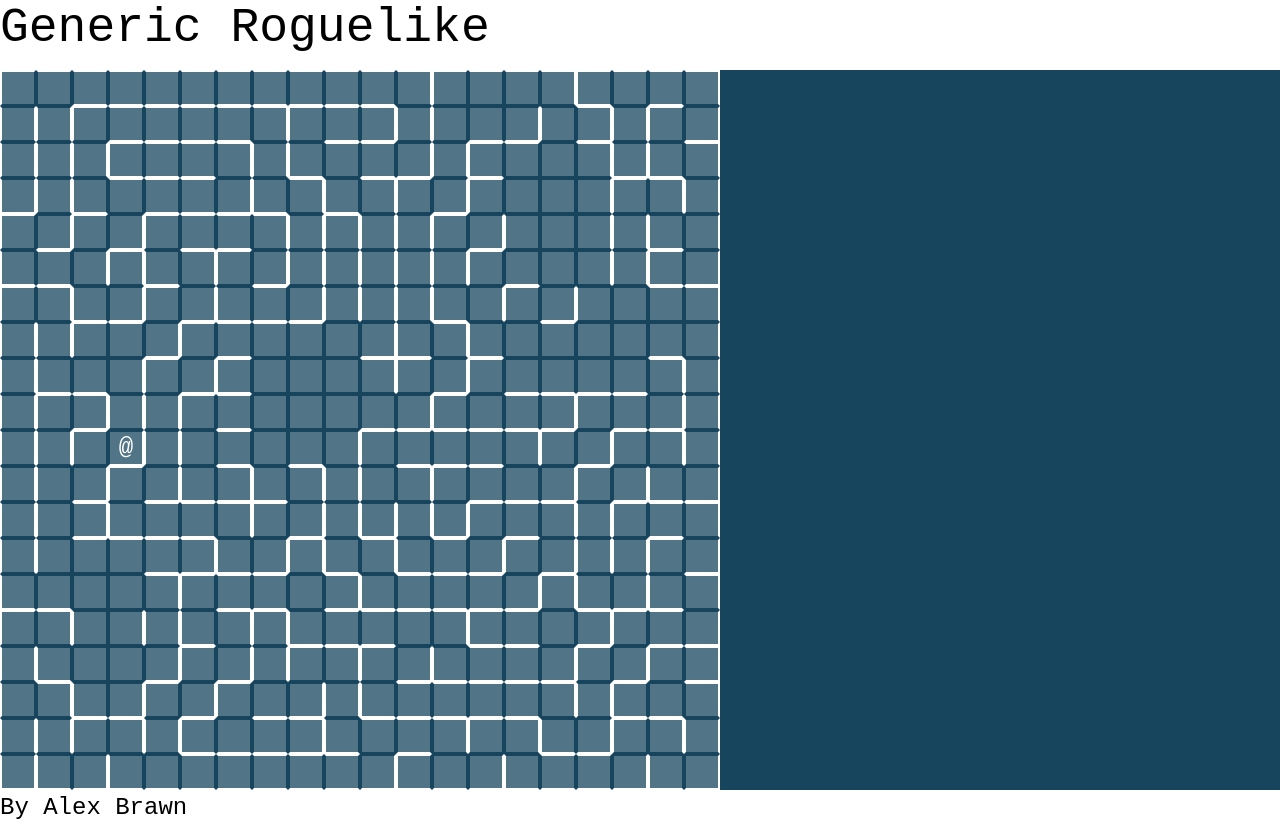
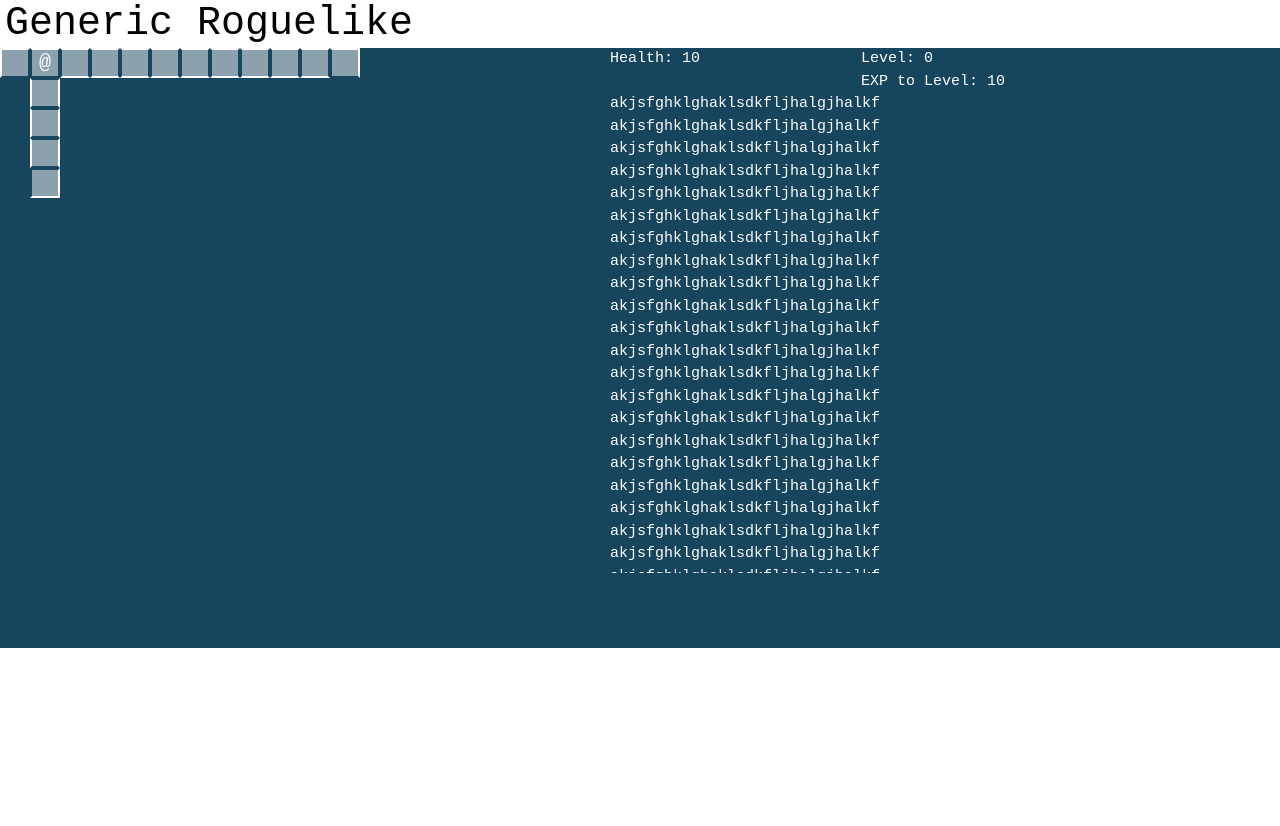
Before and after one commit to otherfireangel/roguelike, a plain HTML site: page index.html in a window 1280 px wide. After the commit the page ends 800 px from the top, so only its background shows below. Drawn offline with nearby package versions, Linux system fonts and the light colour scheme.

Commit message:
add player stats, items, visibility algorithm

```diff
--- a/index.html
+++ b/index.html
@@ -11,7 +11,50 @@
       <h1>Generic Roguelike</h1>
     </div>
     <div class="container-fluid" id="game-area">
-      <div id="game-map">
+      <div class="row">
+        <div id="game-map">
+        </div>
+        <div class="column" id="sidebar">
+          <div id="hud">
+            <div class="stat">
+              <p>Health:<span id="health"></span></p>
+            </div>
+            <div class="stat">
+              <p>Level:<span id="level"></span></p>
+              <p>EXP to Level:<span id="to-level"></span></p>
+            </div>
+          </div>
+          <div id="log">
+            <p>akjsfghklghaklsdkfljhalgjhalkf</p>
+            <p>akjsfghklghaklsdkfljhalgjhalkf</p>
+            <p>akjsfghklghaklsdkfljhalgjhalkf</p>
+            <p>akjsfghklghaklsdkfljhalgjhalkf</p>
+            <p>akjsfghklghaklsdkfljhalgjhalkf</p>
+            <p>akjsfghklghaklsdkfljhalgjhalkf</p>
+            <p>akjsfghklghaklsdkfljhalgjhalkf</p>
+            <p>akjsfghklghaklsdkfljhalgjhalkf</p>
+            <p>akjsfghklghaklsdkfljhalgjhalkf</p>
+            <p>akjsfghklghaklsdkfljhalgjhalkf</p>
+            <p>akjsfghklghaklsdkfljhalgjhalkf</p>
+            <p>akjsfghklghaklsdkfljhalgjhalkf</p>
+            <p>akjsfghklghaklsdkfljhalgjhalkf</p>
+            <p>akjsfghklghaklsdkfljhalgjhalkf</p>
+            <p>akjsfghklghaklsdkfljhalgjhalkf</p>
+            <p>akjsfghklghaklsdkfljhalgjhalkf</p>
+            <p>akjsfghklghaklsdkfljhalgjhalkf</p>
+            <p>akjsfghklghaklsdkfljhalgjhalkf</p>
+            <p>akjsfghklghaklsdkfljhalgjhalkf</p>
+            <p>akjsfghklghaklsdkfljhalgjhalkf</p>
+            <p>akjsfghklghaklsdkfljhalgjhalkf</p>
+            <p>akjsfghklghaklsdkfljhalgjhalkf</p>
+            <p>akjsfghklghaklsdkfljhalgjhalkf</p>
+            <p>akjsfghklghaklsdkfljhalgjhalkf</p>
+            <p>akjsfghklghaklsdkfljhalgjhalkf</p>
+            <p>akjsfghklghaklsdkfljhalgjhalkf</p>
+            <p>akjsfghklghaklsdkfljhalgjhalkf</p>
+            <p>akjsfghklghaklsdkfljhalgjhalkf</p>
+          </div>
+        </div>
       </div>
     </div>
     <div id="footer">
--- a/resources/css/style.css
+++ b/resources/css/style.css
@@ -1,5 +1,5 @@
 html{
-  font-size: 24px;
+  font-size: 20px;
 }
 
 body{
@@ -10,10 +10,20 @@ body{
 h1{
   font-size: 2rem;
   color: black;
+  margin-left: .25rem;
+  margin-bottom: 0;
 }
 
 span{
   color: black;
+}
+
+p{
+  margin-bottom: 0;
+}
+
+span {
+  color: white;
 }
 
 #game-area{
@@ -22,13 +32,41 @@ span{
 
 #game-map{
   text-align: center;
+  margin-left: 0px;
+  display: inline;
 }
 
-.row{
+#sidebar {
+  background-color: transparent;
+  border: none;
+  width: 40%;
+  height: auto;
+  text-align: left;
+  display: inline;
+  padding-left: .5rem;
+  font-size: .75rem;
 }
 
-.column{
-  background-color: rgba(255,255,255,0.25);
+#hud {
+  display: flex;
+}
+
+#log {
+  height: 480px;
+  overflow-y: scroll;
+}
+
+.container-fluid {
+  padding: 0;
+}
+
+.row {
+  margin-right: 0;
+  margin-left: 0;
+}
+
+.column {
+  background-color: rgba(255,255,255,.5);
   border-top: 2px solid #16455D;
   border-bottom: 2px solid #16455D;
   border-left: 2px solid #16455D;
@@ -40,3 +78,12 @@ span{
   align-items: center;
   justify-content: center;
 }
+
+.tile {
+  color: #16455D;
+  background-color: #16455D;
+}
+
+.stat {
+  width: 50%;
+}
--- a/resources/javascript/main.js
+++ b/resources/javascript/main.js
@@ -1,52 +1,179 @@
 $(document).ready(function() {
+  const LV_EXP = {
+    1: 10,
+    2: 30,
+    3: 60,
+    4: 100,
+    5: 150
+  };
   var rows = 20;
   var cols = 20;
-  maze = makeMaze(rows, cols);
-  boardSetup(rows, cols, maze);
+  var init_hp = 10;
+  var init_exp = 0;
+  var you = initChar(init_hp, init_exp, LV_EXP);
+  var maze = makeMaze(rows, cols);
+  you.loc = boardSetup(rows, cols, maze);
   $("#game-map").one("click", function (){
     $(document).on("keyup", function(event){
       var key = event.which;
-      var colNum = $(".char").attr("class").match(/[0-9]+/g)[0];
-      var rowNum = $(".char").parent().attr("id").match(/[0-9]+/g)[0];
-      move(rows, cols, maze, key, rowNum, colNum);
+      you.loc = move(rows, cols, maze, key, you.loc);
+      reveal(you.loc[0], you.loc[1], maze);
+      if(maze[you.loc[0]][you.loc[1]].material == "potion") {
+        you.hp += Math.floor(Math.random() * 4) + 1;
+        statUpdate(you, LV_EXP);
+      }
+      if(maze[you.loc[0]][you.loc[1]].material == "spike") {
+        you.hp -= Math.floor(Math.random() * 3) + 1;
+        statUpdate(you, LV_EXP);
+      }
     });
   });
 });
+
+//Makes the character object and gives it starting HP and EXP
+function initChar(init_hp, init_exp, LV_EXP) {
+  var char = {
+    hp: init_hp,
+    exp: init_exp,
+    lv: 0,
+    loc: [],
+    dmg: 5
+  };
+  statUpdate(char, LV_EXP);
+  return char;
+}
+
+//Updates the stats of the character based on what just happened
+function statUpdate(char, LV_EXP) {
+  $("#health").text(" " + char.hp);
+  $("#level").text(" " + char.lv);
+  $("#to-level").text(" " + (LV_EXP[char.lv + 1] - char.exp));
+}
 
 //makes rows and columns of empty divs and sets the border of the divs to match the walls
 function boardSetup(rows, cols, maze) {
   for (var i = 0; i < rows; i++){
     $("#game-map").append("<div class='row' id='row" + i + "'></div>");
     for (var j = 0; j < cols; j++){
-      $("#row" + i).append("<div class='column col" + j + "'></div>")
-      if(maze[i][j].northWall){
-        $("#row" + i + " .col" + j).css("border-top", "2px solid white");
-      }
-      if(maze[i][j].southWall){
-        $("#row" + i + " .col" + j).css("border-bottom", "2px solid white");
-      }
-      if(maze[i][j].eastWall){
-        $("#row" + i + " .col" + j).css("border-right", "2px solid white");
-      }
-      if(maze[i][j].westWall){
-        $("#row" + i + " .col" + j).css("border-left", "2px solid white");
-      }
+      $("#row" + i).append("<div class='tile column col" + j + "'></div>")
     }
+  }
+  //puts spikes in 10 random divs
+  for(var a = 0; a < 10; a++) {
+    x2 = Math.floor(Math.random() * cols);
+    y2 = Math.floor(Math.random() * rows);
+    while(maze[y2][x2].material != "floor"){
+      x2 = Math.floor(Math.random() * cols);
+      y2 = Math.floor(Math.random() * rows);
+    }
+    $("#row" + y2 + " .col" + x2).text("M");
+    maze[y2][x2].material = "spike";
+  }
+  //puts potions in 10 random divs
+  for(var b = 0; b < 10; b++) {
+    x3 = Math.floor(Math.random() * cols);
+    y3 = Math.floor(Math.random() * rows);
+    while(maze[y3][x3].material != "floor"){
+      x3 = Math.floor(Math.random() * cols);
+      y3 = Math.floor(Math.random() * rows);
+    }
+    $("#row" + y3 + " .col" + x3).text("P");
+    maze[y3][x3].material = "potion";
   }
   //puts the player in a random div
   x = Math.floor(Math.random() * cols);
   y = Math.floor(Math.random() * rows);
-  $("#row" + x + " .col" + y).text("@").addClass("char");
+  while(maze[y][x].material != "floor"){
+    x = Math.floor(Math.random() * cols);
+    y = Math.floor(Math.random() * rows);
+  }
+  $("#row" + y + " .col" + x).text("@").addClass("char");
+  reveal(y, x, maze);
+  return [y,x];
+}
+
+//Just draws the walls of one given square
+function drawWalls(y, x, maze) {
+  if(maze[y][x].northWall){
+    $("#row" + y + " .col" + x).css("border-top", "2px solid white");
+  }
+  if(maze[y][x].southWall){
+    $("#row" + y + " .col" + x).css("border-bottom", "2px solid white");
+  }
+  if(maze[y][x].westWall){
+    $("#row" + y + " .col" + x).css("border-left", "2px solid white");
+  }
+  if(maze[y][x].eastWall){
+    $("#row" + y + " .col" + x).css("border-right", "2px solid white");
+  }
+}
+
+//Shows walls and floors to the North until it hits a wall
+function lookNorth(y, x, maze) {
+  if(maze[y][x].northWall){
+    $("#row" + y + " .col" + x).css("border-top", "2px solid white");
+    return;
+  }else{
+    y--;
+    $("#row" + y + " .col" + x).removeClass("tile");
+    drawWalls(y, x, maze);
+    lookNorth(y, x, maze);
+  }
+}
+//Shows walls and floors to the South until it hits a wall
+function lookSouth(y, x, maze) {
+  if(maze[y][x].southWall){
+    $("#row" + y + " .col" + x).css("border-bottom", "2px solid white");
+    return;
+  }else{
+    y++;
+    $("#row" + y + " .col" + x).removeClass("tile");
+    drawWalls(y, x, maze);
+    lookSouth(y, x, maze);
+  }
+}
+//Shows walls and floors to the West until it hits a wall
+function lookWest(y, x, maze) {
+  if(maze[y][x].westWall){
+    $("#row" + y + " .col" + x).css("border-left", "2px solid white");
+    return;
+  }else{
+    x--;
+    $("#row" + y + " .col" + x).removeClass("tile");
+    drawWalls(y, x, maze);
+    lookWest(y, x, maze);
+  }
+}
+//Shows walls and floors to the East until it hits a wall
+function lookEast(y, x, maze) {
+  if(maze[y][x].eastWall){
+    $("#row" + y + " .col" + x).css("border-right", "2px solid white");
+    return;
+  }else{
+    x++;
+    $("#row" + y + " .col" + x).removeClass("tile");
+    drawWalls(y, x, maze);
+    lookEast(y, x, maze);
+  }
+}
+
+//Reveals where you've been
+function reveal(y, x, maze){
+  $("#row" + y + " .col" + x).removeClass("tile");
+  lookNorth(y, x, maze);
+  lookSouth(y, x, maze);
+  lookWest(y, x, maze);
+  lookEast(y, x, maze);
 }
 
 //Calculates if you can move and if so, moves you
-function move(rows, cols, maze, key, rowNum, colNum) {
-  var borderLeft = maze[rowNum][colNum].westWall;
-  var borderRight = maze[rowNum][colNum].eastWall;
-  var borderTop = maze[rowNum][colNum].northWall;
-  var borderBottom = maze[rowNum][colNum].southWall;
+function move(rows, cols, maze, key, loc) {
+  var borderLeft = maze[loc[0]][loc[1]].westWall;
+  var borderRight = maze[loc[0]][loc[1]].eastWall;
+  var borderTop = maze[loc[0]][loc[1]].northWall;
+  var borderBottom = maze[loc[0]][loc[1]].southWall;
   if(key == 37){
-    if(colNum == 0){
+    if(loc[1] == 0){
 
     }else if(borderLeft){
 
@@ -54,21 +181,21 @@ function move(rows, cols, maze, key, rowNum, colNum) {
       $(".char").text("").removeClass("char").addClass("temp");
       $(".temp").prev().text("@").addClass("char");
       $(".temp").removeClass("temp");
+      loc[1] --;
     }
-  }
-  if(key == 38){
-    if(rowNum == 0){
+  }else if(key == 38){
+    if(loc[0] == 0){
 
     }else if(borderTop){
 
     }else{
       $(".char").text("").removeClass("char").addClass("temp");
-      $(".temp").parent().prev().children(".col" + colNum).text("@").addClass("char");
+      $(".temp").parent().prev().children(".col" + loc[1]).text("@").addClass("char");
       $(".temp").removeClass("temp");
+      loc[0] --;
     }
-  }
-  if(key == 39){
-    if(colNum == cols-1){
+  }else if(key == 39){
+    if(loc[1] == cols-1){
 
     }else if(borderRight){
 
@@ -76,19 +203,23 @@ function move(rows, cols, maze, key, rowNum, colNum) {
       $(".char").text("").removeClass("char").addClass("temp");
       $(".temp").next().text("@").addClass("char");
       $(".temp").removeClass("temp");
+      loc[1] ++;
     }
-  }
-  if(key == 40){
-    if(rowNum == rows-1){
+  }else if(key == 40){
+    if(loc[0] == rows-1){
 
     }else if(borderBottom){
 
     }else{
       $(".char").text("").removeClass("char").addClass("temp");
-      $(".temp").parent().next().children(".col" + colNum).text("@").addClass("char");
+      $(".temp").parent().next().children(".col" + loc[1]).text("@").addClass("char");
       $(".temp").removeClass("temp");
+      loc[0] ++;
     }
+  }else{
+
   }
+  return loc;
 }
 
 //Makes a maze in a 2d array and returns that
@@ -100,6 +231,7 @@ function makeMaze(rows, cols) {
       maze[i][j] = {
         yIndex: i,
         xIndex: j,
+        material: "floor",
         visited: false,
         northWall: true,
         eastWall: true,
```
